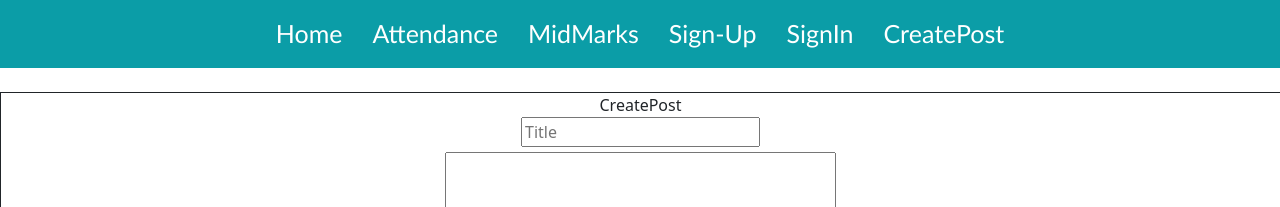
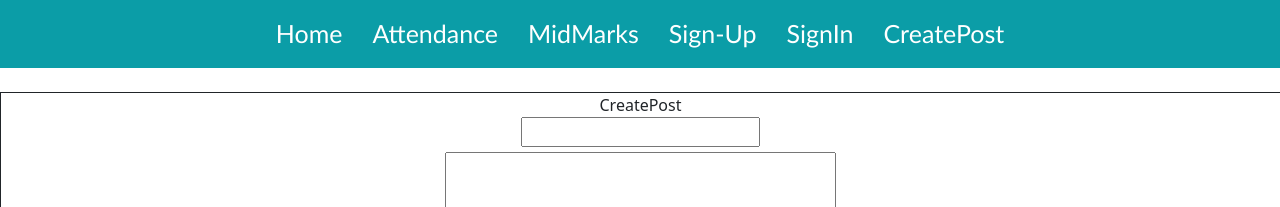
Before and after one commit to MahidharMannuru5/AttNbkrist, a React (Create React App) app: page /#/CreatePost in a window 1280 px wide. Shown: the top 207 px of the page. Built offline with nearby package versions, Linux system fonts and the light colour scheme.

Commit message:
DuplicateEntryFixingInFIrestore

```diff
--- a/src/Pages/CreatePost.js
+++ b/src/Pages/CreatePost.js
@@ -19,11 +19,11 @@ const CreatePost = () => {
     <>
     <div className="createPost">
         <div >CreatePost</div>
-        <input  type="text" onChange={(event)=>{
+        <input  type="text" value={Title} onChange={(event)=>{
           setTitle(event.target.value)
         }}placeholder='Title'/>
         <div className="PostContent">
-        <textarea name="postContent" onChange={(event)=>{
+        <textarea name="postContent" value={Body} onChange={(event)=>{
           setBody(event.target.value)
         }} rows={4} cols={40} />
         </div>
```
